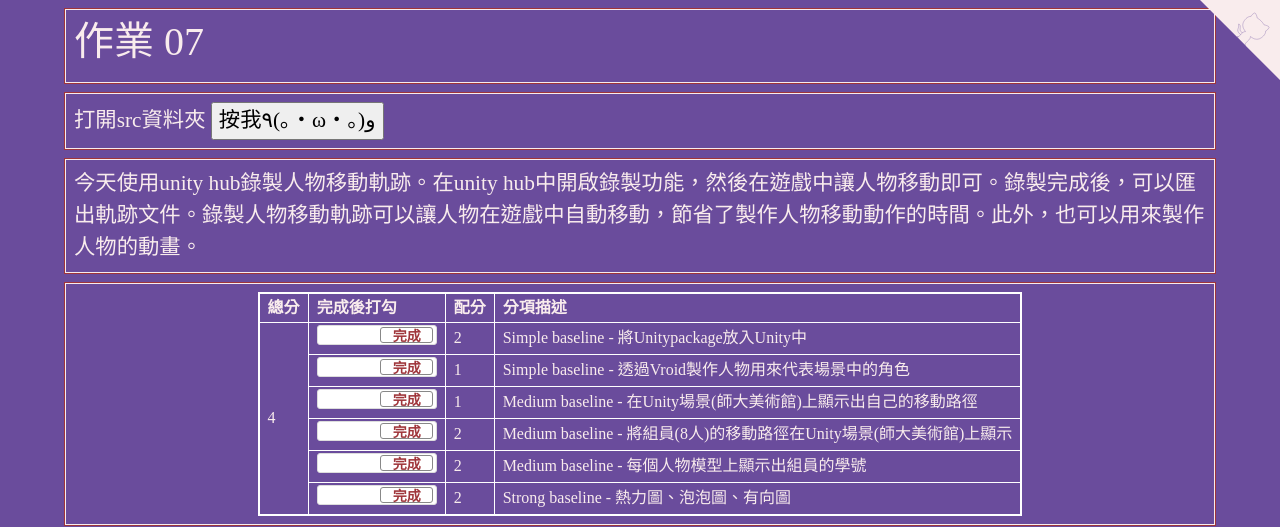
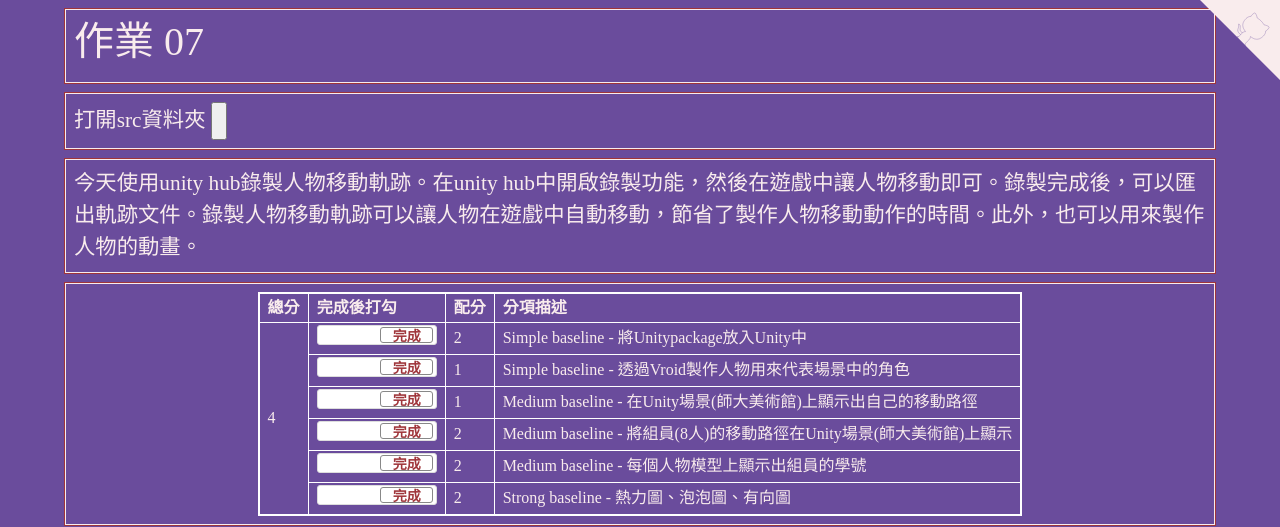
Before and after one commit to YuJE890829/vis2023f, a plain HTML site: page hw07/index.html in a window 1280 px wide. Shown: the top 527 px of the page. Drawn offline with nearby package versions, Linux system fonts and the light colour scheme.

Commit message:
Update index.html

```diff
--- a/hw07/index.html
+++ b/hw07/index.html
@@ -180,7 +180,7 @@
     <div class="row hw12">
       <div class="col-md-12 twenty">
         打開src資料夾
-        <input type="button" name="back" onclick="location.href='https://github.com/YuJE890829/ct2023s/tree/main/hw07/src'" value="按我٩(｡・ω・｡)و">
+        <input type="button" name="back" onclick="location.href='https://github.com/YuJE890829/ct2023s/tree/main/hw07/src' value="按我٩(｡・ω・｡)و">
       </div>
     </div>
 
```
